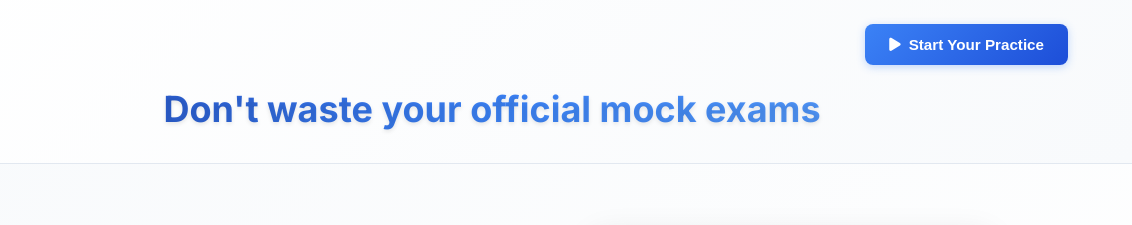
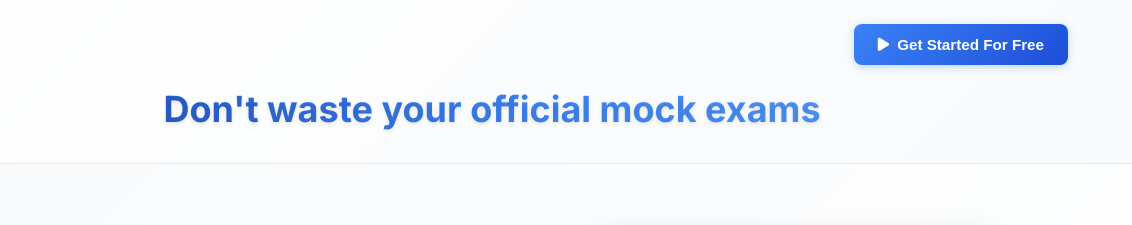
Before and after one commit to lilimatsuzawa/blue-exams-website, a plain HTML site: page index.html in a window 1280 px wide. Shown: the top 225 px of the page, 148-1280 px from the left. Drawn offline with Linux system fonts and the light colour scheme.

Commit message:
update the buttom text

```diff
--- a/index.html
+++ b/index.html
@@ -20,7 +20,7 @@
                 <div class="header-actions">
                     <button class="btn-primary" onclick="handleStartPractice()">
                         <i class="fas fa-play"></i>
-                        Start Your Practice
+                        Get Started For Free
                     </button>
                 </div>
             </div>
```
